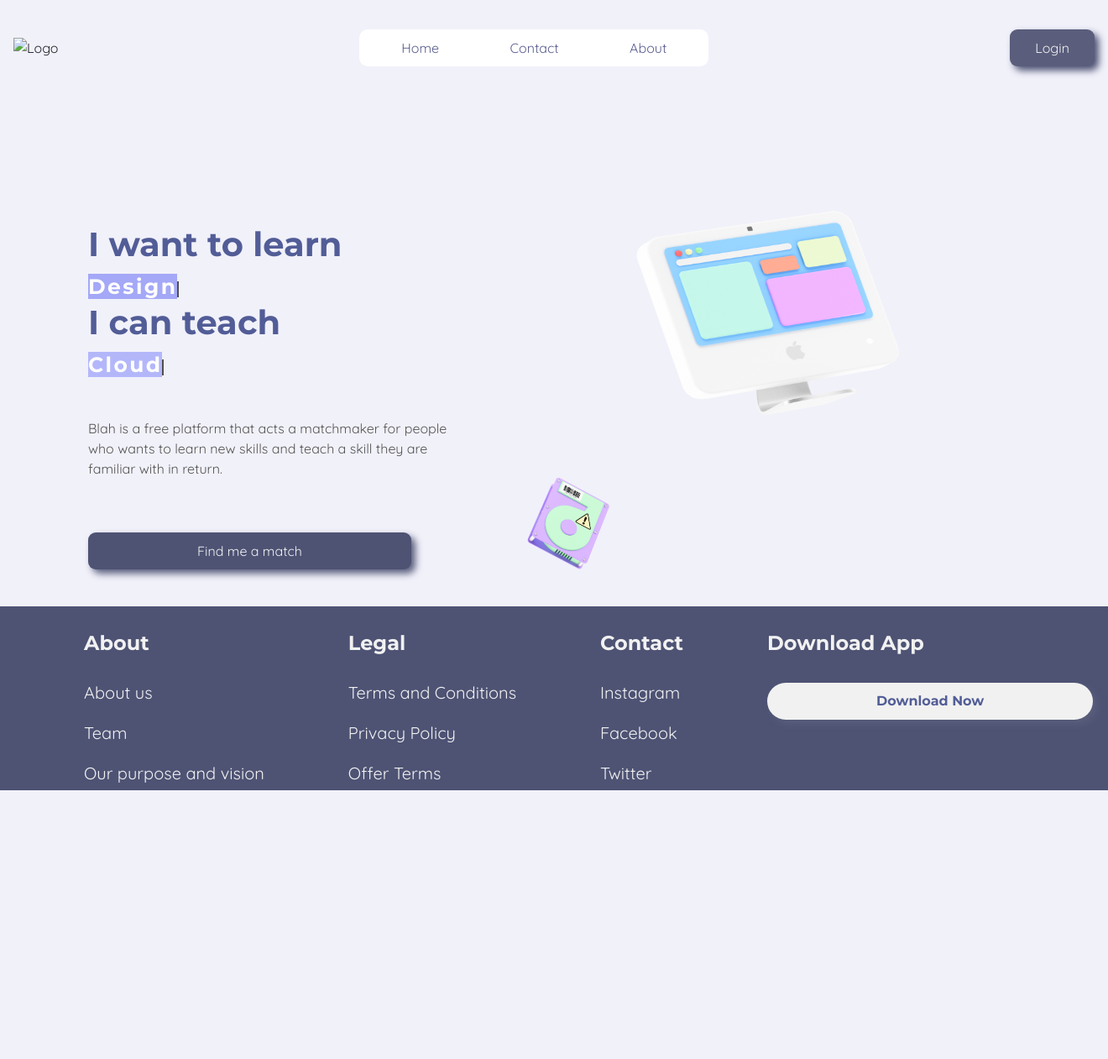
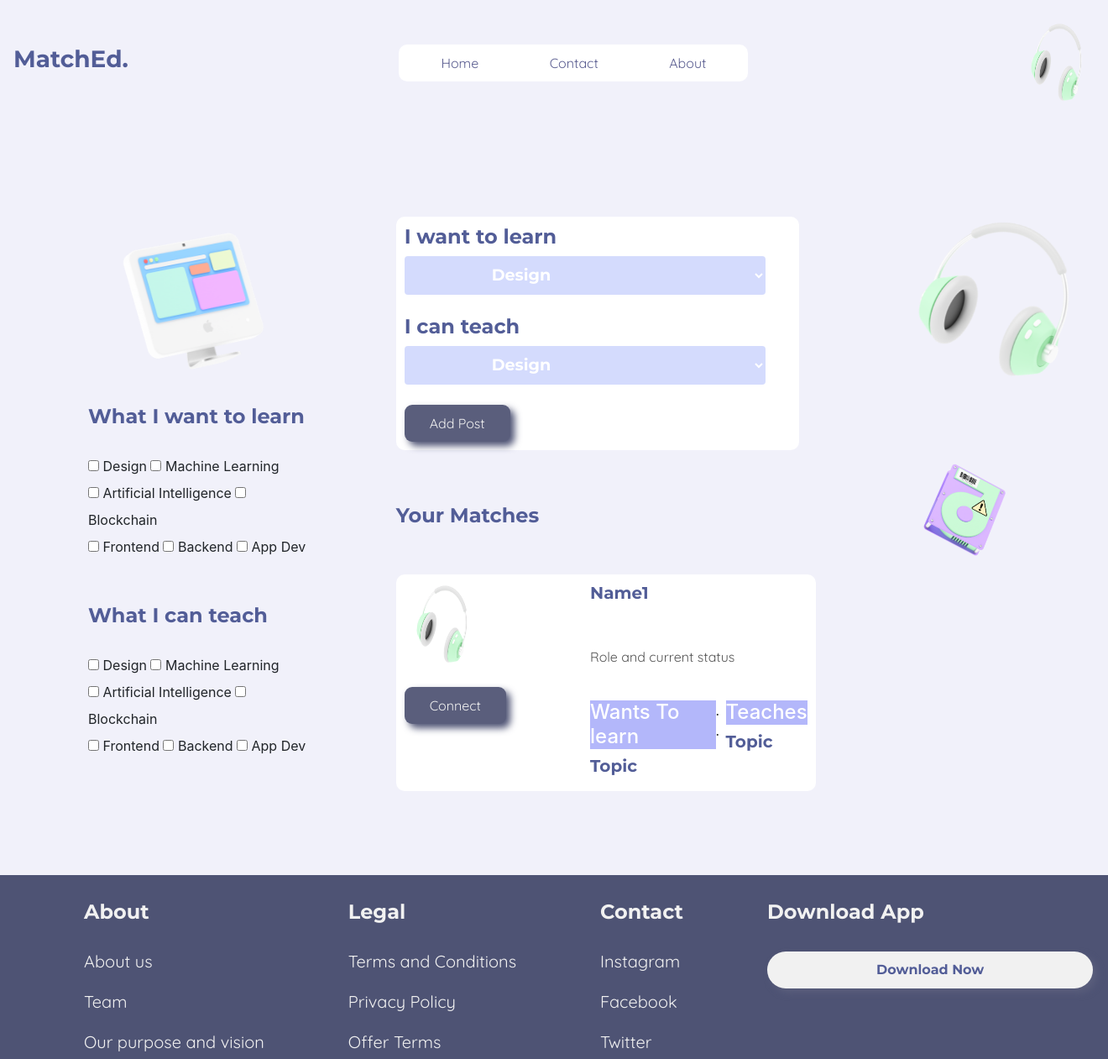
Before and after one commit to rushilg13/Learnt, a Flask app: page /home in a window 1320 px wide. Shown: the whole page at 84% size. Before the commit the page ends 941 px from the top, so only its background shows below. Run offline with Flask 2, Linux system fonts and the light colour scheme; parts of the project's set-up code (start-up, migrations or seed data) failed here and were passed over; some libraries are stand-ins or nearby versions.

Commit message:
Added the hoe page

```diff
--- a/login.py
+++ b/login.py
@@ -21,7 +21,7 @@ class inputFormlogin(Form):
     pass1 = PasswordField('pass1', validators=[DataRequired()])
     sub = SubmitField('Login')
 
-db_password = input("Password for database is:")
+db_password = "pizza"
 CONNECTION_STRING = f"mongodb+srv://VIT_Admin:{db_password}@vitdiaries.tpuku.mongodb.net/CouponShare?retryWrites=true&w=majority"
 client = pymongo.MongoClient(CONNECTION_STRING)
 db = client.get_database('Learnt!')
--- a/static/css/index.css
+++ b/static/css/index.css
@@ -104,7 +104,10 @@ li {
   color: rgb(192, 177, 177);
   color: white;
 }
-
+.highlighted-heading {
+  background-color: rgb(179, 183, 250);
+  color: rgb(255, 255, 255);
+}
 @keyframes changetext1 {
   0% {
     content: "Machine Learning";
@@ -176,8 +179,23 @@ input {
   box-shadow: 5px 5px 9px rgb(78, 83, 116);
 }
 
+.boxdiv {
+  padding: 10px;
+  border-radius: 10px;
+  background-color: white;
+}
+
+.boxdiv2 {
+  display: flex;
+  padding: 10px;
+  border-radius: 10px;
+  background-color: white;
+  width: 500px;
+}
+
 .container {
   padding-top: 125px;
+  display: flex;
 }
 
 button {
@@ -207,6 +225,13 @@ button {
   color: rgb(241, 239, 239);
   text-decoration: none;
 }
+
+.dpimg {
+  border-radius: 100%;
+  width: 90px;
+  height: 100px;
+}
+
 .icon {
   padding: 10px;
   border-radius: 100px;
@@ -220,12 +245,13 @@ button {
 }
 
 select {
-  padding: 5px 5px;
+  font-size: 1.2rem;
+  padding: 10px 100px;
   border: none;
   font-family: "Montserrat", sans-serif;
   border-radius: 4px;
-  background-color: #f1f1f1;
-  color: rgb(82, 93, 151);
+  background-color: rgba(108, 132, 248, 0.29);
+  color: rgb(255, 255, 255);
 }
 .buttoncancel {
   background-color: #555;
@@ -235,3 +261,14 @@ select {
   font-style: italic;
   color: #555;
 }
+
+.cont1 {
+  width: 400px;
+  padding-right: 100px;
+}
+
+.cont2 {
+  width: 580px;
+  padding-right: 100px;
+  padding-bottom: 100px;
+}
--- a/templates/home.html
+++ b/templates/home.html
@@ -24,7 +24,7 @@
 <body>
       <nav class="navbar">
           <div>
-              <img class="imgabout image-logo" src='' alt="Logo" />
+              <h3 class="heading">MatchEd.</h3>
           </div>
           <div class="midnav">
               <ul>
@@ -32,36 +32,113 @@
                       <a href="/">Home</a>
                   </li>
                   <li>
-                      <a href="/contact.html">Contact</a>
+                      <a href="/contact">Contact</a>
                   </li>
                   <li>
-                      <a href="/about.html">About</a>
+                      <a href="/about">About</a>
                   </li>
                 </ul>
           </div>
           <div>
-              <button class="btnlogin">
-                  Login
-              </button>
+              <a href={{url_for('logout')}}>
+                <img src="../static/img/Headphones 1 .png" alt="dp" class="dpimg"/>
+            </a>
           </div>
       </nav>
         <div class="container">
-          <div class="row align-items-center ">
-          <div class="col-lg-5">
-              <h1 class="font-weight-bold heading ">I want to learn</h1>
-              <span class="heading change_content1 typewriter"></span>
-              <h1 class="font-weight-bold heading">I can teach</h1>
-              <span class="heading change_content2 typewriter"></span><br><br>
-              <p>Blah is a free platform that acts a matchmaker
-                for people who wants to learn new skills and teach
-                a skill they are familiar with in return.
-                </p><br><br>
-                <button>Find me a match</button>
+          <div class="cont1">
+              <img class="imgabout animate__animated animate__fadeIn animate__delay-1s image-hdd" src='../static/img/iMac 1.png' alt="some aesthetic shit" /><br><br>
+              <h4 class="heading">What I want to learn</h4><br>
+              <input type="checkbox" id="design" name="design" value="design">
+                <label for="design">Design</label>
+                <input type="checkbox" id="ml" name="ml" value="ml">
+                <label for="design">Machine Learning</label><br>
+                <input type="checkbox" id="ai" name="ai" value="ai">
+                <label for="ai">Artificial Intelligence</label>
+                <input type="checkbox" id="crypto" name="crypto" value="crypto">
+                <label for="crypto">Blockchain</label><br>
+                <input type="checkbox" id="frontend" name="frontend" value="frontend">
+                <label for="Frontend">Frontend</label>
+                <input type="checkbox" id="backend" name="backend" value="backend">
+                <label for="backend">Backend</label>
+                <input type="checkbox" id="app" name="app" value="app">
+                <label for="app">App Dev</label><br><br><br>
+                <h4 class="heading">What I can teach</h4><br>
+              <input type="checkbox" id="design" name="design" value="design">
+                <label for="design">Design</label>
+                <input type="checkbox" id="ml" name="ml" value="ml">
+                <label for="design">Machine Learning</label><br>
+                <input type="checkbox" id="ai" name="ai" value="ai">
+                <label for="ai">Artificial Intelligence</label>
+                <input type="checkbox" id="crypto" name="crypto" value="crypto">
+                <label for="crypto">Blockchain</label><br>
+                <input type="checkbox" id="frontend" name="frontend" value="frontend">
+                <label for="Frontend">Frontend</label>
+                <input type="checkbox" id="backend" name="backend" value="backend">
+                <label for="backend">Backend</label>
+                <input type="checkbox" id="app" name="app" value="app">
+                <label for="app">App Dev</label>
             </div>
-            <div class="col-lg-7">
-            <img class="imgabout animate__animated animate__fadeIn animate__delay-1s image" src='../static/img/iMac 1.png' alt="some aesthetic shit" />
+              <div class="cont2">
+                  <form class="boxdiv">
+                      <h4 class="heading">I want to learn</h4>
+                      <select>
+                        <option value="design">Design</option>
+                        <option value="ml">Machine Learning</option>
+                        <option value="ai">Artificial Intelligence</option>
+                        <option value="crypto">Blockchain</option>
+                        <option value="frontend">Frontend</option>
+                        <option value="backend">Backend</option>
+                        <option value="app">App Development</option>
+                      </select>
+                      <br><br>
+                      <h4 class="heading">I can teach</h4>
+                      <select>
+                        <option value="design">Design</option>
+                        <option value="ml">Machine Learning</option>
+                        <option value="ai">Artificial Intelligence</option>
+                        <option value="crypto">Blockchain</option>
+                        <option value="frontend">Frontend</option>
+                        <option value="backend">Backend</option>
+                        <option value="app">App Development</option>
+                      </select>
+                      <br><br>
+                      <button class="btnlogin">Add Post</button>
+                  </form>
+                  <br><br>
+                  <h4 class="heading">Your Matches</h4><br><br>
+                  <div class="boxdiv2">
+                      <div>
+                           <img src="../static/img/Headphones 1 .png" alt="dp" class="dpimg"/><br><br>
+                           <button class="btnlogin">Connect</button>
+                      </div>
+                      <div style="padding-left: 100px;">
+                          <h5 class="heading">Name1</h5>
+                          <br>
+                          <p>Role and current status</p>
+                          <br>
+                          <div style="display: flex;">
+                            <div>
+                                <h4 class="highlighted-heading">Wants To learn</h5>
+
+                                <h5 class="heading">Topic</h5>
+                            </div>
+                            <div>.   .</div>
+                            <div>
+                                <h4 class="highlighted-heading">Teaches</h5>
+
+                                <h5 class="heading">Topic</h5>
+                            </div>
+                        </div>
+                      </div>
+                  </div>
+              </div>
+            <div class="cont3">
+                <img class="imgabout animate__animated animate__fadeIn animate__delay-1s image-hdd" src='../static/img/Headphones 1 .png' alt="some aesthetic shit" />
+                <br><br><br>
             <img class="imgabout animate__animated animate__fadeIn animate__delay-1s image-hdd" src='../static/img/HDD 1.png' alt="some aesthetic shit" />
         </div>
+            </div>
           </div>
         </div>
         <div class="footer">
--- a/templates/index.html
+++ b/templates/index.html
@@ -61,8 +61,8 @@
                 <a href={{url_for('home')}}><button>Find me a match</button></a>
             </div>
             <div class="col-lg-7">
-            <img class="imgabout animate__animated animate__fadeIn animate__delay-1s image" src='../static/img/iMac 1.png' alt="some aesthetic shit" />
-            <img class="imgabout animate__animated animate__fadeIn animate__delay-1s image-hdd" src='../static/img/HDD 1.png' alt="some aesthetic shit" />
+            <img class="imgabout animate_animated animatefadeIn animate_delay-1s image" src='../static/img/iMac 1.png' alt="some aesthetic shit" />
+            <img class="imgabout animate_animated animatefadeIn animate_delay-1s image-hdd" src='../static/img/HDD 1.png' alt="some aesthetic shit" />
         </div>
           </div>
         </div>
```
Also changed, not shown: static/img/Headphones 1 .png (added).
